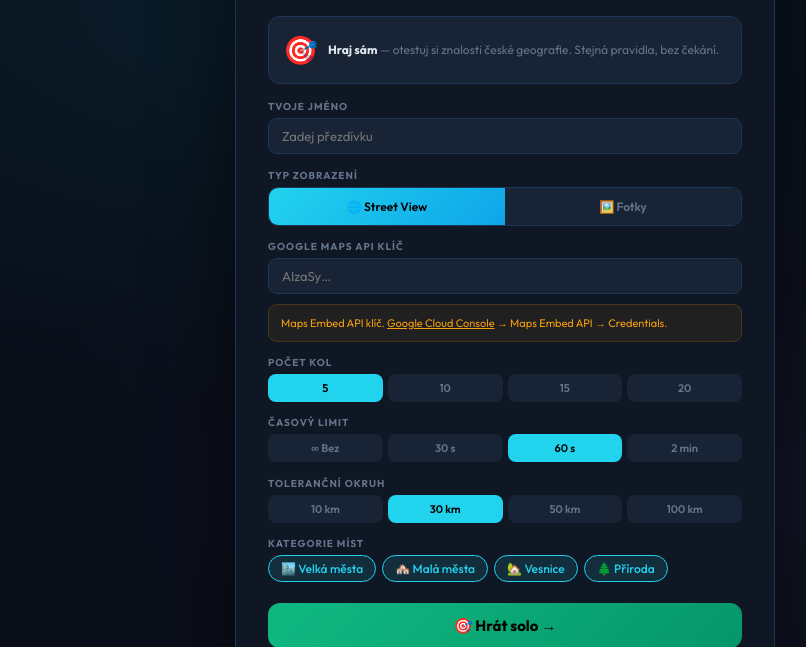
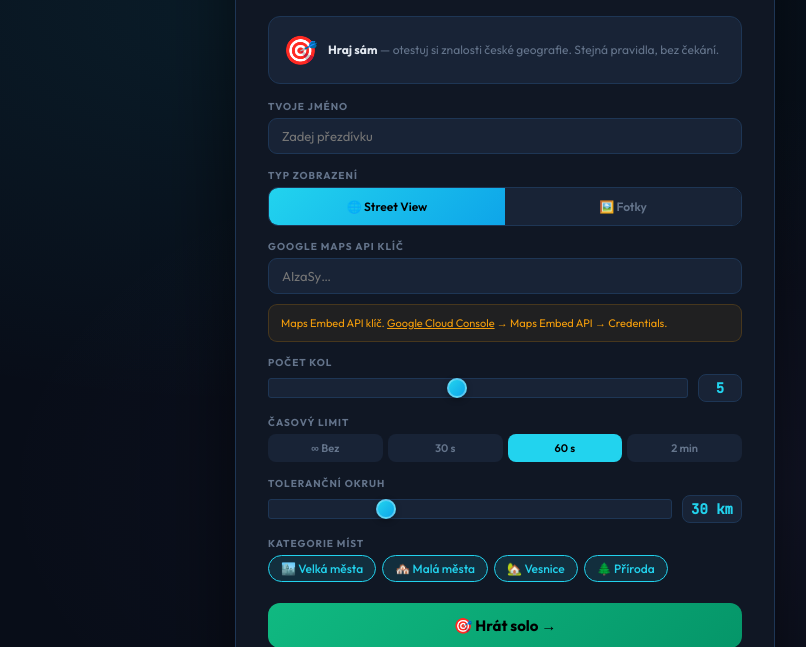
Before and after one commit to JVojtasek/ceskygeo-multiplayer, a website: page public/index.html in a window 1280 px wide. Shown: the part 153-800 px from the top of the page, without its empty margins (135-941 px from the left). Drawn offline with nearby package versions, Linux system fonts and the light colour scheme.

Commit message:
Replace rounds/tolerance buttons with range sliders
- Rounds: slider 1-10 (default 5)
- Tolerance: slider 5-100 km, step 5 (default 30)
- Styled sliders matching dark theme with accent gradient thumb
- Both solo and multiplayer panes updated

Co-Authored-By: Claude Opus 4.6 (1M context) <noreply@anthropic.com>

```diff
--- a/public/index.html
+++ b/public/index.html
@@ -42,6 +42,12 @@ button,input{font-family:'Outfit',sans-serif}
 .seg-row{display:flex;gap:5px}
 .seg{flex:1;padding:7px 4px;background:var(--panel2);border:1px solid var(--border);border-radius:8px;font-size:11px;font-weight:600;color:var(--muted);cursor:pointer;text-align:center;transition:all .12s;user-select:none;border:none;}
 .seg.on{background:var(--accent);color:#000}
+/* Range slider */
+.slider-wrap{display:flex;align-items:center;gap:10px}
+.slider-wrap input[type=range]{flex:1;-webkit-appearance:none;appearance:none;height:6px;background:var(--panel2);border-radius:3px;outline:none;border:1px solid var(--border)}
+.slider-wrap input[type=range]::-webkit-slider-thumb{-webkit-appearance:none;width:20px;height:20px;background:linear-gradient(135deg,var(--accent),var(--accent2));border-radius:50%;cursor:pointer;border:2px solid rgba(255,255,255,.3);box-shadow:0 2px 6px rgba(0,0,0,.3)}
+.slider-wrap input[type=range]::-moz-range-thumb{width:20px;height:20px;background:linear-gradient(135deg,var(--accent),var(--accent2));border-radius:50%;cursor:pointer;border:2px solid rgba(255,255,255,.3);box-shadow:0 2px 6px rgba(0,0,0,.3)}
+.slider-val{min-width:44px;text-align:center;font-family:'JetBrains Mono',monospace;font-size:14px;font-weight:700;color:var(--accent);background:var(--panel2);border:1px solid var(--border);border-radius:8px;padding:4px 8px}
 .chip-row{display:flex;gap:6px;flex-wrap:wrap}
 .chip{padding:5px 12px;background:var(--panel2);border:1px solid var(--border);border-radius:20px;font-size:12px;font-weight:500;color:var(--muted);cursor:pointer;transition:all .12s;user-select:none;}
 .chip.on{background:rgba(34,211,238,.12);color:var(--accent);border-color:var(--accent)}
@@ -233,11 +239,9 @@ button,input{font-family:'Outfit',sans-serif}
 
     <div class="fld">
       <label>Počet kol</label>
-      <div class="seg-row" id="s-rnd-seg">
-        <button class="seg on" data-v="5">5</button>
-        <button class="seg" data-v="10">10</button>
-        <button class="seg" data-v="15">15</button>
-        <button class="seg" data-v="20">20</button>
+      <div class="slider-wrap">
+        <input type="range" id="s-rnd-slider" min="1" max="10" value="5" oninput="document.getElementById('s-rnd-val').textContent=this.value">
+        <span class="slider-val" id="s-rnd-val">5</span>
       </div>
     </div>
     <div class="fld">
@@ -251,11 +255,9 @@ button,input{font-family:'Outfit',sans-serif}
     </div>
     <div class="fld">
       <label>Toleranční okruh</label>
-      <div class="seg-row" id="s-tol-seg">
-        <button class="seg" data-v="10">10 km</button>
-        <button class="seg on" data-v="30">30 km</button>
-        <button class="seg" data-v="50">50 km</button>
-        <button class="seg" data-v="100">100 km</button>
+      <div class="slider-wrap">
+        <input type="range" id="s-tol-slider" min="5" max="100" value="30" step="5" oninput="document.getElementById('s-tol-val').textContent=this.value+' km'">
+        <span class="slider-val" id="s-tol-val">30 km</span>
       </div>
     </div>
     <div class="fld">
@@ -293,11 +295,9 @@ button,input{font-family:'Outfit',sans-serif}
 
     <div class="fld">
       <label>Počet kol</label>
-      <div class="seg-row" id="c-rnd-seg">
-        <button class="seg" data-v="5">5</button>
-        <button class="seg on" data-v="10">10</button>
-        <button class="seg" data-v="15">15</button>
-        <button class="seg" data-v="20">20</button>
+      <div class="slider-wrap">
+        <input type="range" id="c-rnd-slider" min="1" max="10" value="5" oninput="document.getElementById('c-rnd-val').textContent=this.value">
+        <span class="slider-val" id="c-rnd-val">5</span>
       </div>
     </div>
     <div class="fld">
@@ -311,11 +311,9 @@ button,input{font-family:'Outfit',sans-serif}
     </div>
     <div class="fld">
       <label>Toleranční okruh</label>
-      <div class="seg-row" id="c-tol-seg">
-        <button class="seg" data-v="10">10 km</button>
-        <button class="seg on" data-v="30">30 km</button>
-        <button class="seg" data-v="50">50 km</button>
-        <button class="seg" data-v="100">100 km</button>
+      <div class="slider-wrap">
+        <input type="range" id="c-tol-slider" min="5" max="100" value="30" step="5" oninput="document.getElementById('c-tol-val').textContent=this.value+' km'">
+        <span class="slider-val" id="c-tol-val">30 km</span>
       </div>
     </div>
     <div class="fld">
@@ -506,8 +504,8 @@ function getSettings(prefix){
   return {
     mode: state.mode,
     apiKey: document.querySelector(`#${prefix}-apikey`)?.value.trim() || localStorage.getItem('cgeo_key') || '',
-    rounds: parseInt(document.querySelector(`#${prefix}-rnd-seg .seg.on`)?.dataset.v)||10,
-    tol: parseInt(document.querySelector(`#${prefix}-tol-seg .seg.on`)?.dataset.v)||30,
+    rounds: parseInt(document.getElementById(`${prefix}-rnd-slider`).value)||5,
+    tol: parseInt(document.getElementById(`${prefix}-tol-slider`).value)||30,
     timerSec: parseInt(document.querySelector(`#${prefix}-timer-seg .seg.on`)?.dataset.v)||0,
     cats: getCats(prefix)
   };
```
